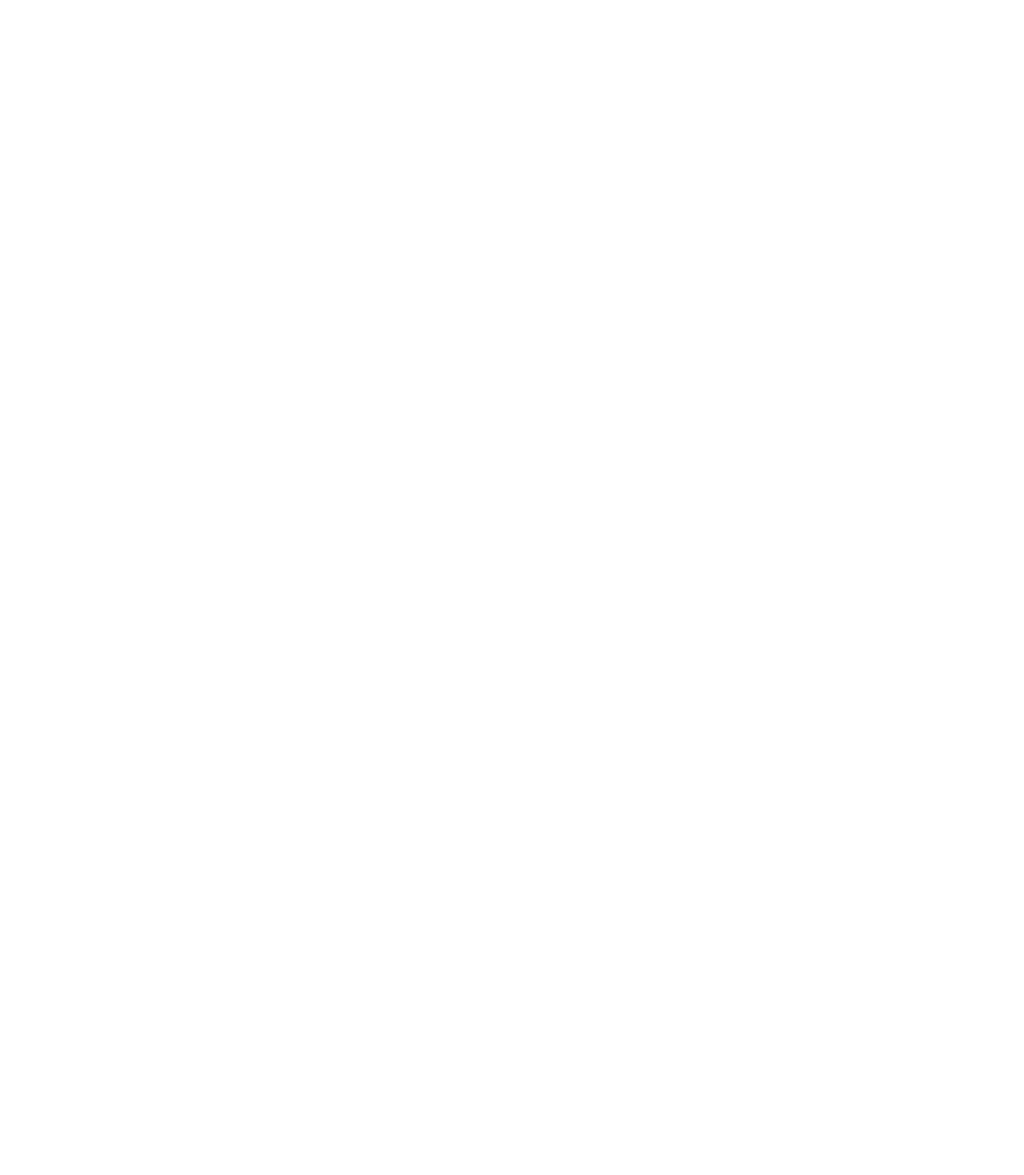
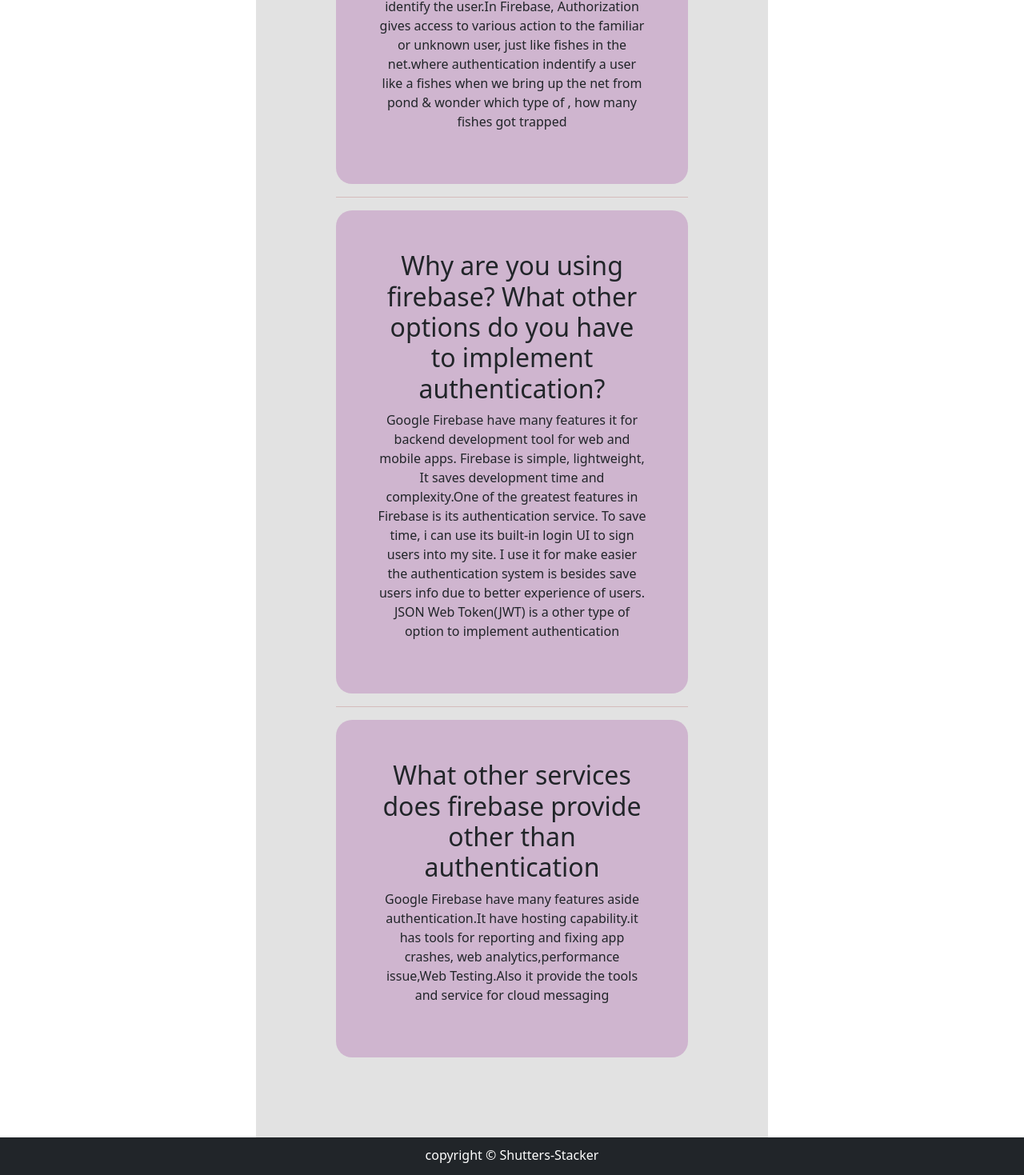
Before and after one commit to zunuu/Shutters-Stacker-Client-Side, a React (Create React App) app: page /blogs in a window 1280 px wide. Shown: the part 381-1850 px from the top of the page at 80% size. Before the commit the page ends 800 px from the top, so only its background shows below. Built offline with nearby package versions, Linux system fonts and the light colour scheme; no server answers; the HTML template or start-up script is replaced by a standard one.

Commit message:
blog-added

```diff
--- a/src/Components/Main/Blogs/Blogs.css
+++ b/src/Components/Main/Blogs/Blogs.css
@@ -0,0 +1,20 @@
+.blogs {
+    padding: 100px;
+    width: 50%;
+}
+
+.eachBlog {
+    background-color: rgba(128, 0, 128, 0.199);
+    padding: 50px;
+    transition: .3s;
+    border-radius: 20px;
+}
+
+.eachBlog:hover {
+    background-color: rgba(121, 173, 73, 0.199);
+    padding: 50px;
+}
+
+.fire-img {
+    height: 100vh;
+}
--- a/src/Components/Main/Blogs/Blogs.js
+++ b/src/Components/Main/Blogs/Blogs.js
@@ -1,10 +1,11 @@
 import React from 'react';
-import img from '../../../Images/aboutme.jpg'
 import "./Blogs.css"
+import firebasepic from '../../../Images/logo-logomark.png'
 const Blogs = () => {
     return (
-        <div>
-            <div>
+
+        <div className='blogs mx-auto'>
+            <div className='eachBlog'>
                 <h2>
                     Difference between authorization and authentication
                 </h2>
@@ -12,12 +13,30 @@
                     Authorization give the access to do something individual and authentication identify the user.In Firebase, Authorization gives access to various action to the familiar or unknown user, just like fishes in the net.where authentication indentify a user like a fishes when we bring up the net from pond & wonder which type of , how many fishes got trapped
                 </p>
             </div>
-            <div>
+            <hr />
+
+            <div className='eachBlog'>
                 <h2>
+                    Why are you using firebase? What other options do you have to implement authentication?
+                </h2>
+                <p>
+                    Google Firebase have many features it for backend development tool for web and mobile apps. Firebase is simple, lightweight, It saves development time and complexity.One of the greatest features in Firebase is its authentication service. To save time, i can use its built-in login UI to sign users into my site. I use it for make easier the authentication system is besides save users info due to better experience of users. <br />
+                    JSON Web Token(JWT) is a other type of option to implement authentication
+                </p>
+            </div>
+            <hr />
 
+            <div className='eachBlog'>
+                <h2>
+                    What other services does firebase provide other than authentication
                 </h2>
+                <p>
+                    Google Firebase have many features aside authentication.It have hosting capability.it has tools for reporting and fixing app crashes, web analytics,performance issue,Web Testing.Also it provide the tools and service for cloud messaging
+                </p>
             </div>
         </div>
+
+
     );
 };
 
--- a/src/Components/Main/Login/Login.js
+++ b/src/Components/Main/Login/Login.js
@@ -1,3 +1,4 @@
+import { GoogleAuthProvider, signInWithPopup } from 'firebase/auth';
 import React, { useRef } from 'react';
 import { Button, Form } from 'react-bootstrap';
 import { useSignInWithEmailAndPassword } from 'react-firebase-hooks/auth';
@@ -29,7 +30,16 @@
         const password = passwordRef.current.value;
         signInWithEmailAndPassword(email, password);
     }
-
+    const provider = new GoogleAuthProvider();
+    const handleSignInGoogle = () => {
+        signInWithPopup(auth, provider)
+            .then(res => {
+                console.log(res.user);
+            })
+            .catch(error => {
+                console.log(error);
+            })
+    }
 
     return (
         <div className='bg-white login pt-5'>
@@ -53,6 +63,9 @@
                 }
                 <Button variant="primary" type="submit">
                     Login
+                </Button> { } &nbsp;
+                <Button variant="success" className='my-3' type="submit" onClick={handleSignInGoogle}>
+                    Sign In With Google
                 </Button>
                 <p className='fw-bold mt-3'>new to Shutters-Stacker? <span onClick={navigateToRegister}>
 
```
Also changed, not shown: src/Images/fire.jpg (added), src/Images/logo-logomark.png (added).
